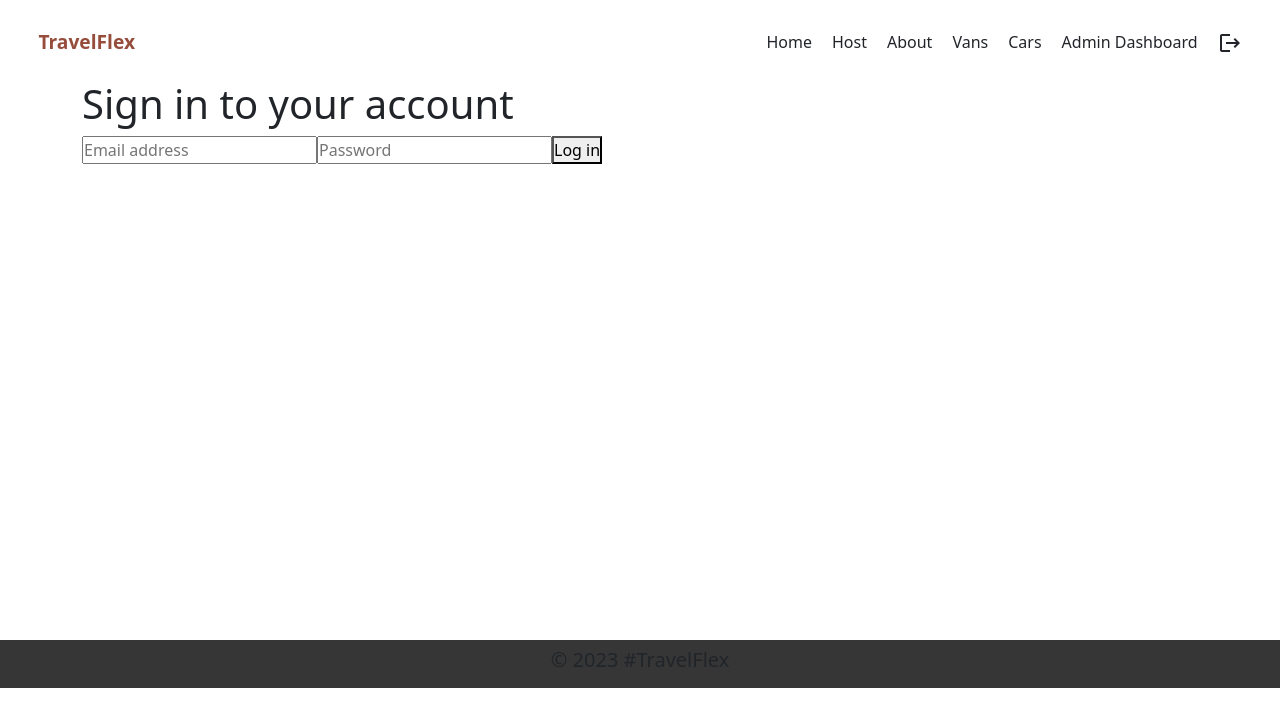
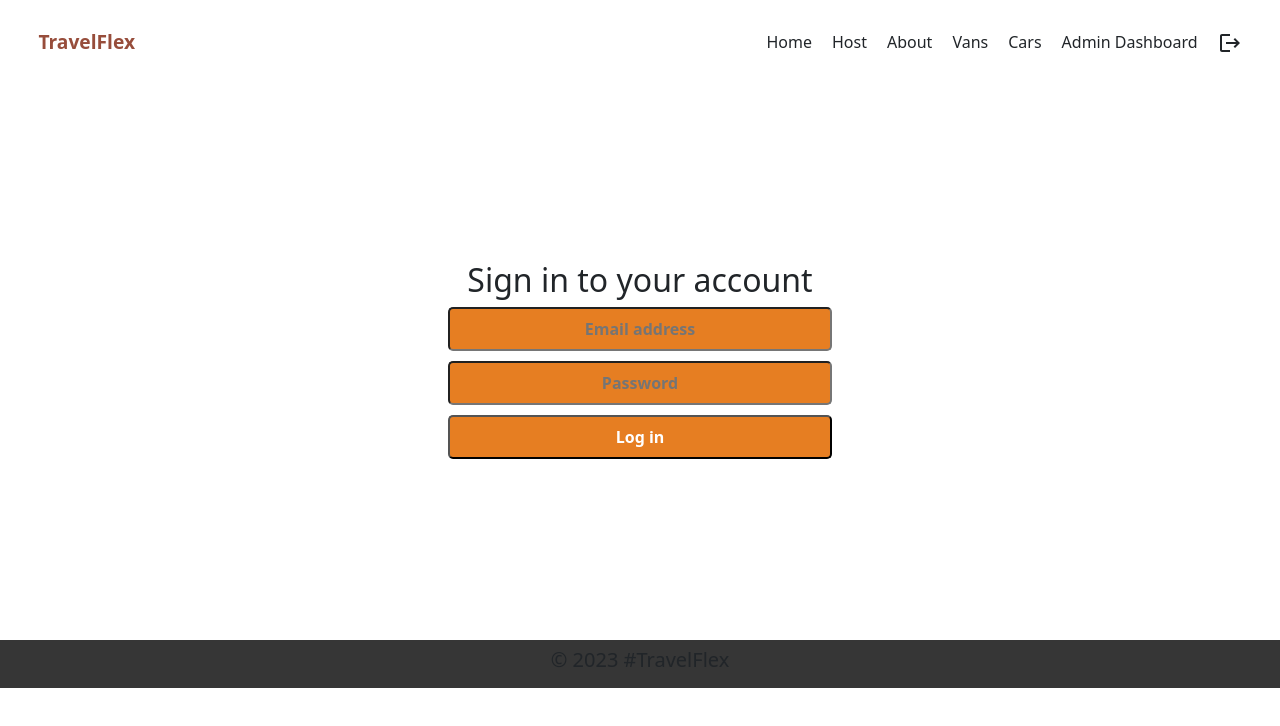
Before and after one commit to chamarabandarawd/Car-Manager-System--client-side, a React (Create React App) app: page /login in a window 1280 px wide. Shown: the top 726 px of the page. Built offline with nearby package versions, Linux system fonts and the light colour scheme.

Commit message:
Facke loging was done

```diff
--- a/src/api.js
+++ b/src/api.js
@@ -55,15 +55,13 @@ export async function loginUser(creds){
         method:"POST",
         body:JSON.stringify(creds)
     })
-    const data=await res.json()
+
     if(!res.ok){
         throw {
             message : "No found user...",
-            statusText:data.statusText,
-            status:data.status
         }
     }
-
+    const data=await res.json()
     return data;
 
 }
--- a/src/pages/Login.jsx
+++ b/src/pages/Login.jsx
@@ -1,6 +1,7 @@
-import React, { useEffect, useState } from "react"
-import { useLoaderData, useLocation, Form, redirect } from "react-router-dom"
+import React from "react"
+import { useLoaderData,  Form, redirect, useActionData ,useNavigation} from "react-router-dom"
 import { loginUser } from "../api";
+
 
 export async function loader({ request }) {
 
@@ -11,27 +12,31 @@ export async function action({ request }) {
     const formData = await request.formData()
     const email = formData.get("email")
     const password = formData.get("password")
-    const data = await loginUser({ email, password })
-    console.log(data)
-    localStorage.setItem("loggedin", true)
-    return redirect("/host")
+    try{
+        const data = await loginUser({ email, password })
+        console.log(data)
+        localStorage.setItem("loggedin", true)
+        return redirect("/host")
+    }catch(err){
+
+        return err.message
+    }
+
 
 }
 
 export default function Login() {
-    const location = useLocation();
-    const [status, setStatus] = useState("idle")
-    const [error, setError] = useState(null)
-
+    const errMessage=useActionData()
     const message = useLoaderData()
+    const navigation=useNavigation();
 
 
 
     return (
         <div className="login-container container ">
-            {message && <h1>{message}</h1>}
-            <h1>Sign in to your account</h1>
-            {error && <h1>{error.message}</h1>}
+            {message && <h3>{message}</h3>}
+            <h2>Sign in to your account</h2>
+            {errMessage && <h5 style={{ color: 'red'}}>{errMessage}</h5>}
             <Form
                 replace
                 method="post"
@@ -40,15 +45,18 @@ export default function Login() {
                     name="email"
                     type="email"
                     placeholder="Email address"
+                    className="home-button"
 
                 />
                 <input
                     name="password"
                     type="password"
                     placeholder="Password"
+                    className="home-button"
                 />
-                <button disabled={status === "submitting"} >
-                    {status === "submitting" ? " Logging in..." : "Log in"}
+                <button disabled={navigation.state==="submitting"}
+                className="home-button">
+                    {navigation.state === "submitting" ? " Logging in..." : "Log in"}
                 </button>
             </Form>
         </div>
--- a/src/pages/host/HostVanDetails.jsx
+++ b/src/pages/host/HostVanDetails.jsx
@@ -1,4 +1,4 @@
-import React, { useEffect, useState } from 'react'
+import React from 'react'
 import { Row } from 'react-bootstrap'
 import { NavLink, Outlet, useLoaderData, useParams } from 'react-router-dom'
 import { getVan } from '../../api'
--- a/src/pages/styles.css
+++ b/src/pages/styles.css
@@ -70,3 +70,18 @@
   .about-outer>h1{
     padding-top: 20px;
   }
+
+  .login-container {
+    display: flex;
+    flex-direction: column;
+    gap: 5 px;
+    align-items: center;
+    justify-content: center;
+    width: 100vw;
+  }
+
+  .login-F{
+    display: flex;
+    flex-direction: column;
+    gap: 10px;
+  }
```
